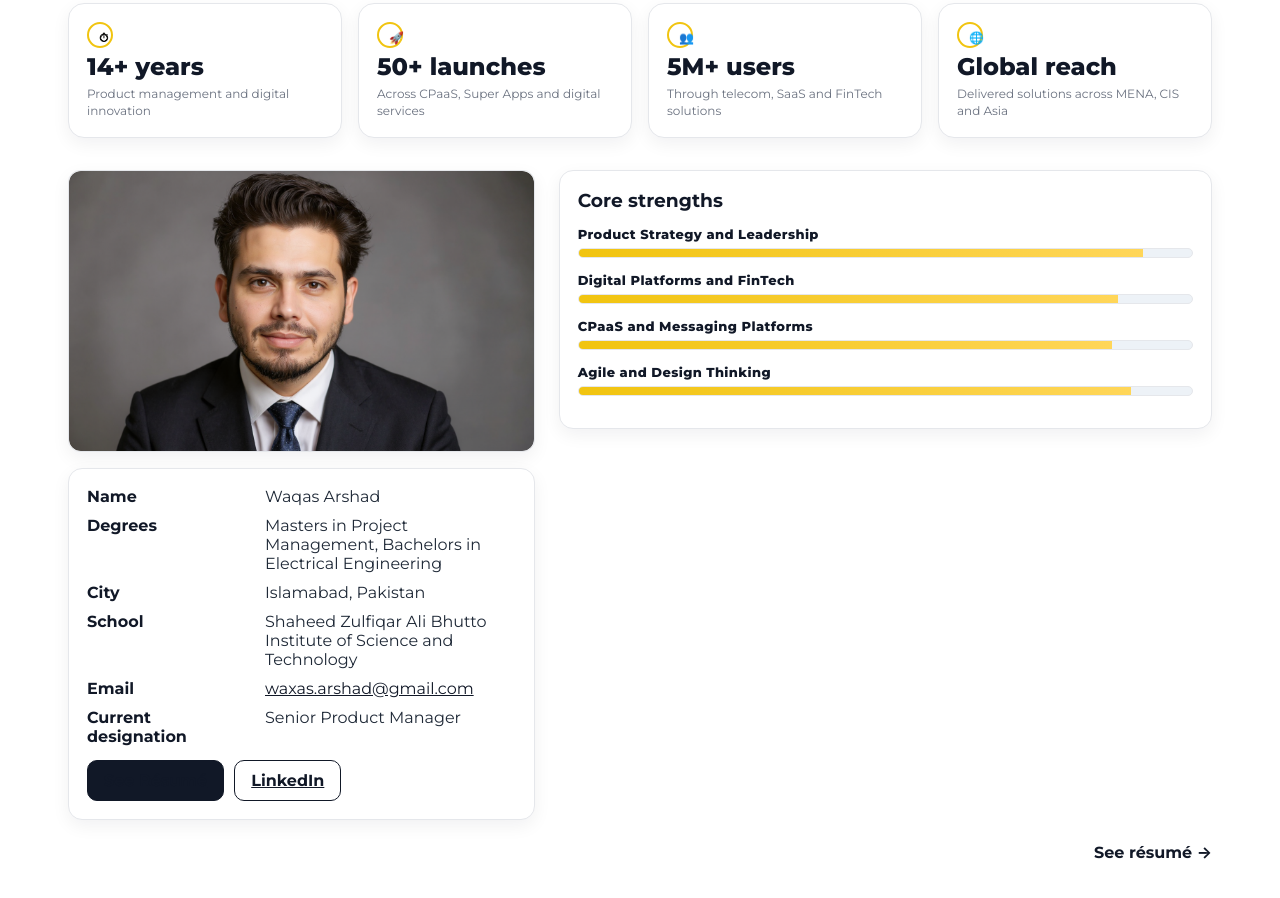
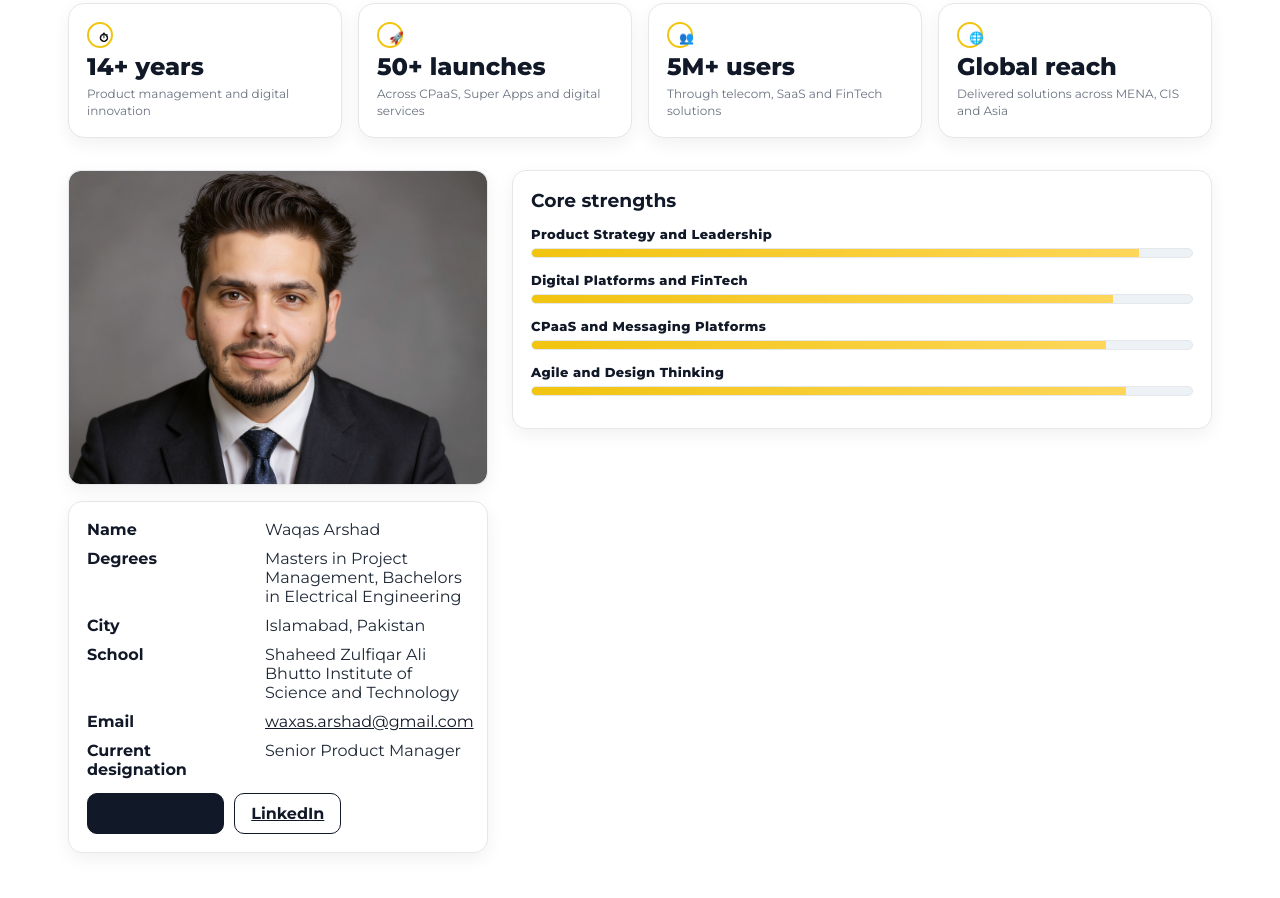
Before and after one commit to Waqas059/waqas-portfolio, a plain HTML site: page index.html in a window 1280 px wide. Shown: the part 1111-2009 px from the top of the page. Drawn offline with Linux system fonts and the light colour scheme.

Commit message:
aboutme.html

```diff
--- a/index.html
+++ b/index.html
@@ -111,11 +111,11 @@
     /* Anchor offset so sections don't hide under fixed header */
     #about,#resume,#certs,#contact{ scroll-margin-top:90px; }
 
-    /* ===== ABOUT (new structure) ===== */
+    /* ===== ABOUT (your layout; portrait fix only) ===== */
     .section{ padding:70px 18px }
     .spacer-24{ height:24px }
 
-    /* Metrics row (4 → 2x2 → 1) */
+    /* Metrics row (unchanged) */
     .metrics-grid{
       display:grid; grid-template-columns:repeat(4, minmax(0,1fr)); gap:16px;
       margin:24px 0 32px;
@@ -134,16 +134,32 @@
     .stat h3{ margin:6px 0 0; font-size:24px; line-height:1.1; font-weight:800; color:var(--ink) }
     .stat small{ color:#6b7280; display:block; margin-top:6px; font-size:12px; line-height:1.35 }
 
-    /* Two-column 5/7 grid */
+    /* Two-column area (portrait left, skills right) — LEFT WIDTH CAPPED */
     .about-columns{
-      display:grid; gap:24px; grid-template-columns: 5fr 7fr; align-items:start;
+      display:grid; gap:24px;
+      grid-template-columns: minmax(320px, 420px) 1fr;  /* cap left column so photo never looks oversized */
+      align-items:start;
     }
     @media (max-width: 992px){ .about-columns{ grid-template-columns:1fr; } }
 
-    /* Left column: portrait + quick facts + actions */
-    .portrait-card{ padding:0; overflow:hidden; border:1px solid var(--line); border-radius:12px; box-shadow:var(--shadow) }
-    .portrait{ display:block; width:100%; height:auto; object-fit:cover; border-radius:12px }
+    /* Portrait card with responsive aspect ratio and perfect fit */
+    .portrait-card{
+      position:relative; padding:0; overflow:hidden;
+      border:1px solid var(--line); border-radius:12px; box-shadow:var(--shadow);
+    }
+    /* Reserve aspect ratio so it always looks intentional */
+    .portrait-card::before{
+      content:""; display:block; aspect-ratio: 4 / 3;   /* desktop/tablet */
+    }
+    @media (max-width:640px){
+      .portrait-card::before{ aspect-ratio: 1 / 1; }   /* squarer on phones */
+    }
+    .portrait{
+      position:absolute; inset:0; width:100%; height:100%;
+      object-fit:cover; border-radius:12px;            /* fills the frame gracefully */
+    }
 
+    /* Facts and actions (unchanged) */
     .facts{ padding:18px; background:var(--card); border:1px solid var(--line); border-radius:14px; box-shadow:var(--shadow); margin-top:16px }
     .facts-grid{ display:grid; gap:10px 18px; grid-template-columns: 160px 1fr }
     @media (max-width:640px){ .facts-grid{ grid-template-columns: 1fr; } }
@@ -155,18 +171,15 @@
     .cta{ background:#111827; color:#fff; padding:10px 16px; border-radius:10px; text-decoration:none; font-weight:700; border:1px solid #111827 }
     .cta.secondary{ background:transparent; color:#111827; border-color:#111827 }
 
-    /* Right column: skills */
+    /* Skills (unchanged) */
     .skills{ padding:18px; background:var(--card); border:1px solid var(--line); border-radius:14px; box-shadow:var(--shadow) }
     .skill{ margin:14px 0 }
     .skill h4{ margin:0 0 6px; font-size:13px; letter-spacing:.03em; font-weight:800; color:var(--ink) }
     .bar{ height:10px; background:#edf2f7; border-radius:999px; overflow:hidden; border:1px solid #e5e7eb }
     .bar > span{ display:block; height:100%; background:linear-gradient(90deg, #f1c40f, #ffd659); width:var(--v,70%) }
 
-    /* Section exit link */
-    .section-exit{ display:flex; justify-content:flex-end; margin-top:22px }
-    .exit-link{ color:#111827; text-decoration:none; font-weight:700 }
-    .exit-link:hover{ text-decoration:underline }
-    .exit-link::after{ content:" →" }
+    /* Optional: keep About intro comfy on very wide screens */
+    #about .muted { max-width: 760px; }
 
     /* ===== RESUME / CERTS / CONTACT ===== */
     .resume-item{ border:1px solid var(--line); background:var(--card); border-radius:12px; padding:16px; box-shadow:var(--shadow) }
@@ -209,11 +222,11 @@
   <section id="about" class="section">
     <div class="wrap">
       <h2>About me</h2>
-      <p class="muted" style="max-width:860px">
+      <p class="muted">
         I am an experienced Senior Product Manager with a strong background in Telecom, SaaS, CPaaS, and FinTech, leading discovery, delivery, and growth initiatives across EMEA and APAC. I specialize in data-led strategy, embedded signup, pricing transparency, and scalable messaging platforms. I focus on aligning product roadmaps to business goals, enabling cross-functional teams, and delivering customer-centric growth strategies.
       </p>
 
-      <!-- Impact metrics row -->
+      <!-- Impact metrics row (unchanged) -->
       <div class="metrics-grid">
         <div class="card stat">
           <div class="badge">⏱</div>
@@ -237,7 +250,7 @@
         </div>
       </div>
 
-      <!-- Two-column layout -->
+      <!-- Two-column layout (portrait left, skills right) -->
       <div class="about-columns">
         <!-- Left -->
         <div>
@@ -297,9 +310,6 @@
         </div>
       </div>
 
-      <div class="section-exit">
-        <a class="exit-link" href="#resume">See résumé</a>
-      </div>
     </div>
   </section>
 
```
